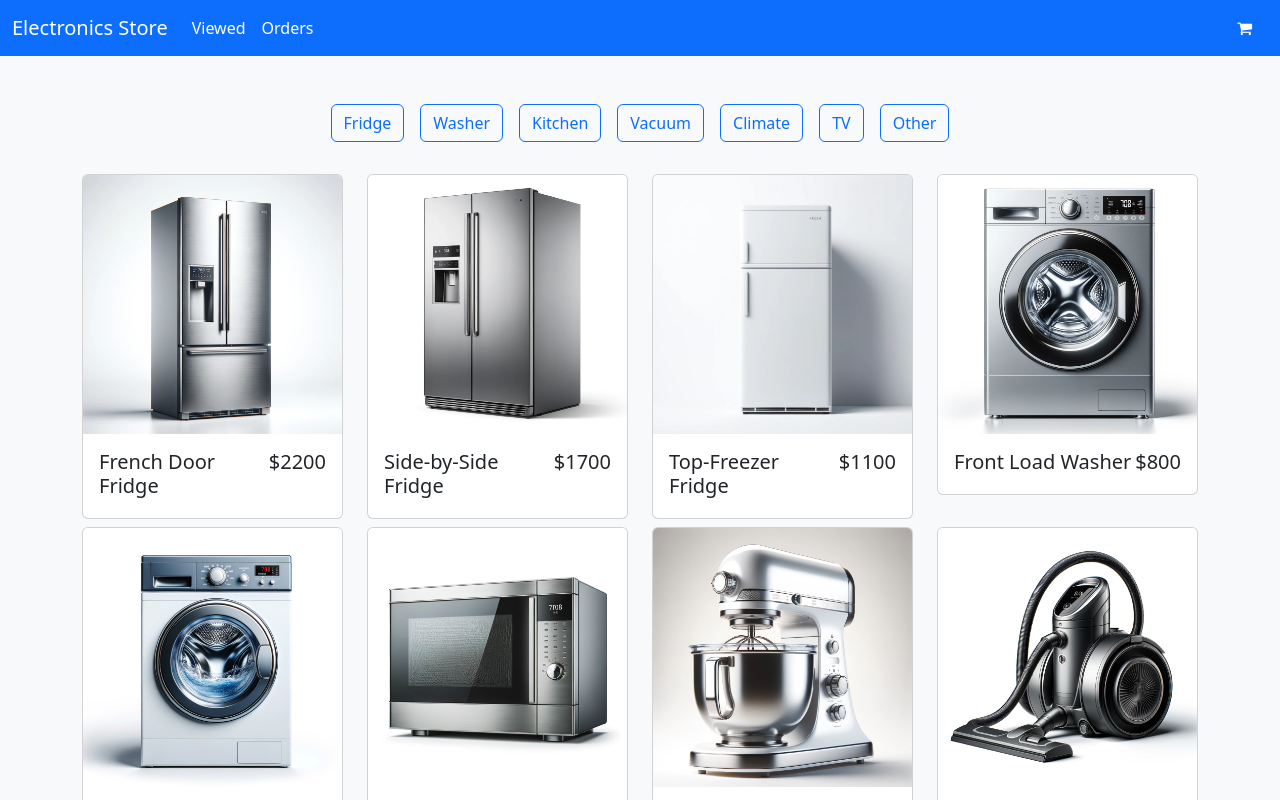
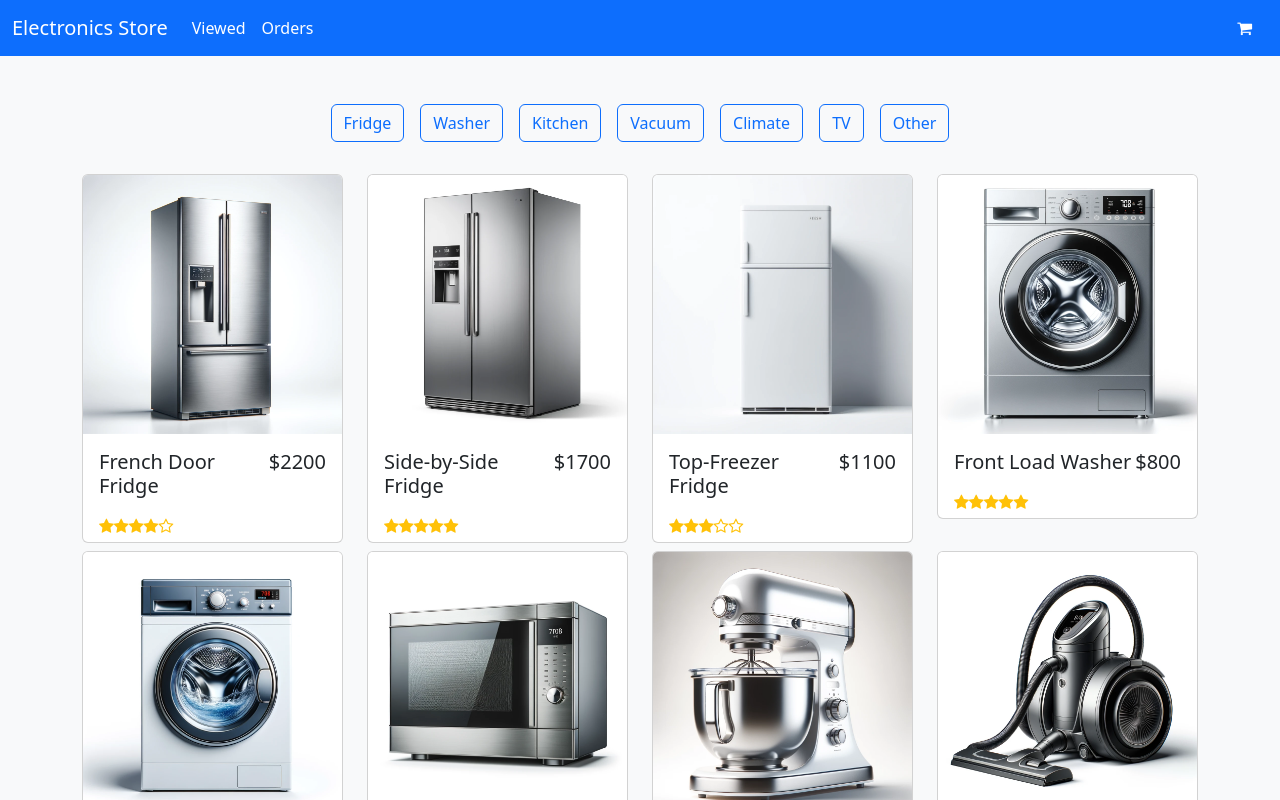
Before and after one commit to SkyNaoto/angular-project, an Angular app: page /home in a window 1280 px wide. Shown: the top 800 px of the page. Built offline with nearby package versions, Linux system fonts and the light colour scheme.

Commit message:
dev18 start icon 追加  プロパティーバインディング使用

```diff
--- a/src/app/components/product-card/product-card.component.html
+++ b/src/app/components/product-card/product-card.component.html
@@ -7,5 +7,16 @@
             <h5 class="mb-0">{{product.productName}}</h5>
             <h5 class="text-dark mb-0">${{product.price}}</h5>
         </div>
+         <!-- Display product rating as stars and add to cart button based on availability -->
+         <div class="d-flex justify-content-between mb-0">
+            <div class="text-warning">
+                <!-- Display rating stars -->
+                <i [class]="product.rating > 0 ? 'fa fa-star' : 'fa fa-star-o'"></i>
+                <i [class]="product.rating > 1 ? 'fa fa-star' : 'fa fa-star-o'"></i>
+                <i [class]="product.rating > 2 ? 'fa fa-star' : 'fa fa-star-o'"></i>
+                <i [class]="product.rating > 3 ? 'fa fa-star' : 'fa fa-star-o'"></i>
+                <i [class]="product.rating > 4 ? 'fa fa-star' : 'fa fa-star-o'"></i>
+            </div>
+        </div>
     </div>
 </div>
```
